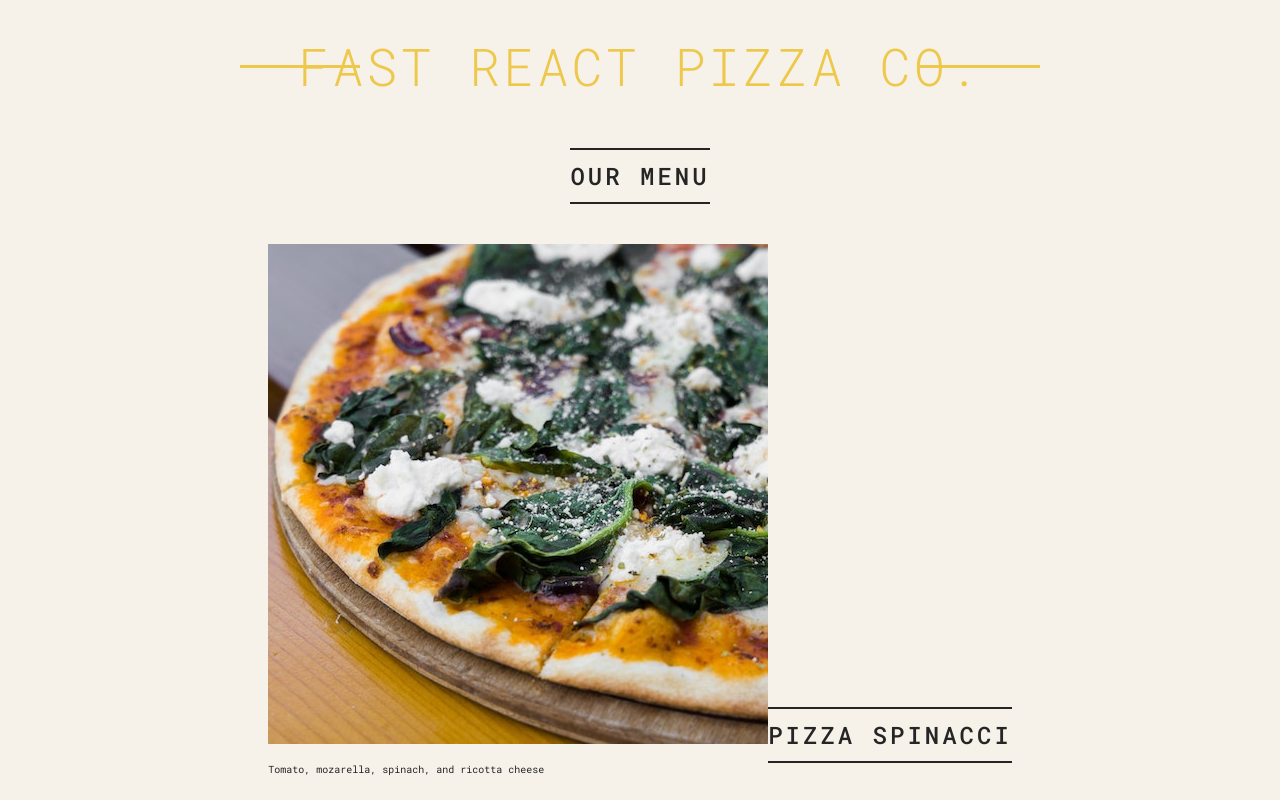
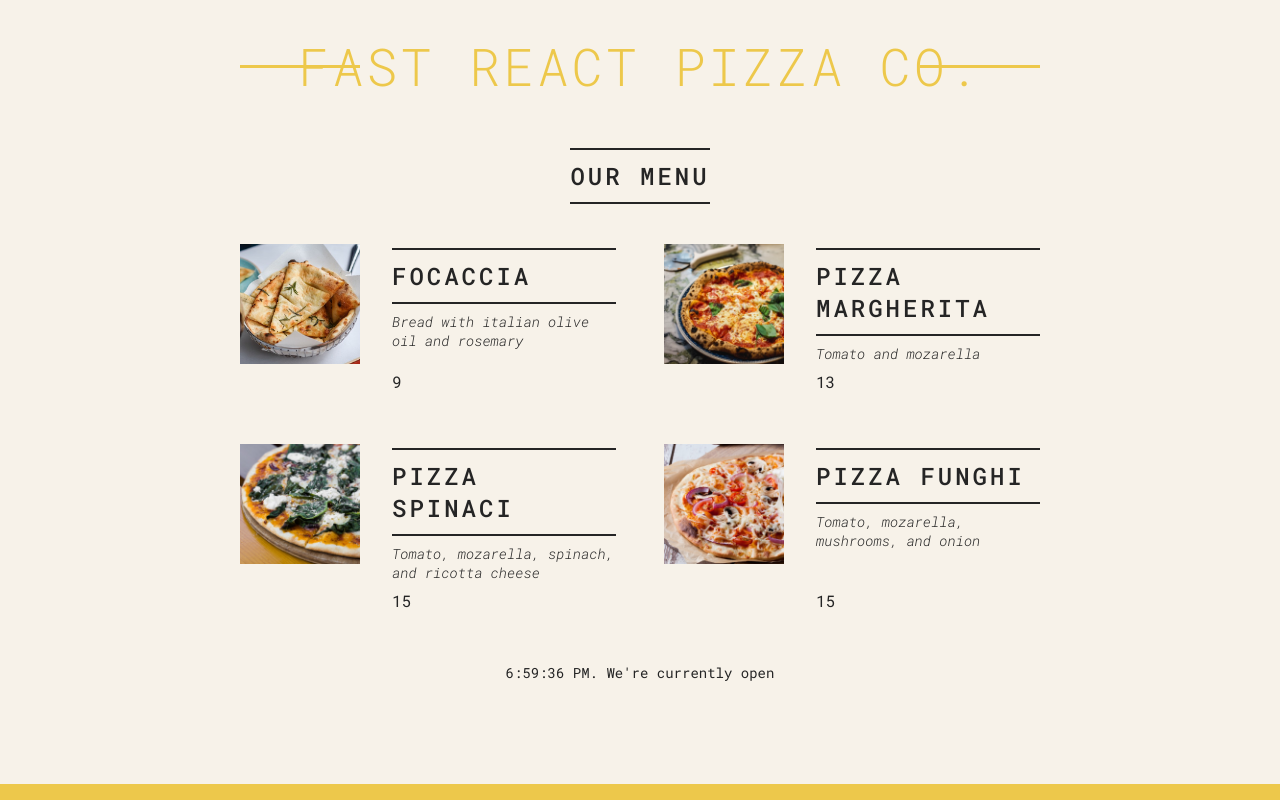
Before and after one commit to Shubhamm310320/pizza-menu, a React (Create React App) app: page / in a window 1280 px wide. Shown: the top 800 px of the page. Built offline with nearby package versions, Linux system fonts and the light colour scheme; the HTML template or start-up script is replaced by a standard one.

Commit message:
first challenge complete

```diff
--- /dev/null
+++ b/src/Challenges/1/challenge1.js
@@ -0,0 +1,63 @@
+import React from "react";
+import ReactDOM from "react-dom/client";
+import "./style.css";
+
+export default function App() {
+  return (
+    <div className="card">
+      <Avatar />
+      <div className="data">
+        <Intro />
+        {/* Should contain one Skill component
+        for each web dev skill that you have,
+        customized with props */}
+        <SkillList />
+      </div>
+    </div>
+  );
+}
+
+function Avatar() {
+  return (
+    <img
+      className="avatar"
+      src={require("./jonas.jpeg")}
+      alt="Jonas Schmedtmann"
+    />
+  );
+}
+
+function Intro() {
+  return (
+    <div>
+      <h1 style={{ fontSize: "24px", fontWeight: 700 }}>Jonas Schmedtmann</h1>
+      <p style={{ fontSize: "14px", fontWeight: 500 }}>
+        Full-stack web developer and teacher at Udemy. When not coding or
+        preparing a course, I like to play board games, to cook (and eat), or
+        just enjoy the portuguese sun at beach.
+      </p>
+    </div>
+  );
+}
+
+function SkillList() {
+  return (
+    <div className="skill-list">
+      <Skill skill="HTML+CSS" bgcolor="blue" emoji="💪" />
+      <Skill skill="JavaScript" bgcolor="yellow" emoji="💪" />
+      <Skill skill="Web Design" bgcolor="lightgreen" emoji="💪" />
+      <Skill skill="Git and GitHub" bgcolor="orangered" emoji="👍" />
+      <Skill skill="React" bgcolor="skyblue" emoji="💪" />
+      <Skill skill="Svelte" bgcolor="red" emoji="👶" />
+    </div>
+  );
+}
+
+function Skill(prop) {
+  return (
+    <div style={{ backgroundColor: `${prop.bgcolor}` }} className="skill">
+      <h3>{prop.skill}</h3>
+      <span>{prop.emoji}</span>
+    </div>
+  );
+}
--- /dev/null
+++ b/src/Challenges/1/style.css
@@ -0,0 +1,54 @@
+@import url("https://fonts.googleapis.com/css2?family=IBM+Plex+Mono:wght@300;400;500&display=swap");
+
+* {
+  margin: 0;
+  padding: 0;
+  box-sizing: border-box;
+}
+
+body {
+  font-family: "IBM Plex Mono", sans-serif;
+  background-color: #f7f7f7;
+}
+
+h1 {
+  margin-bottom: 12px;
+}
+
+.card {
+  width: 450px;
+  margin: 40px;
+  border: 4px solid #222;
+}
+
+.card::after {
+  content: "";
+  display: block;
+}
+
+.avatar {
+  width: 100%;
+  display: block;
+}
+
+.data {
+  padding: 32px;
+  padding-top: 24px;
+}
+
+.skill-list {
+  list-style: none;
+  display: flex;
+  flex-wrap: wrap;
+  gap: 8px;
+  margin-top: 16px;
+}
+
+.skill {
+  padding: 2px 12px;
+  border-radius: 5px;
+  display: flex;
+  align-items: center;
+  gap: 8px;
+  font-weight: 500;
+}
--- a/src/index.js
+++ b/src/index.js
@@ -1,6 +1,7 @@
 import React from "react";
 import ReactDOM from "react-dom/client";
 import "./index.css";
+// import App from "./Challenges/1/challenge1";
 
 const pizzaData = [
   {
@@ -69,9 +70,12 @@ function Menu() {
   return (
     <main className="menu">
       <h2>Our Menu</h2>
-      <Pizza />
-      <Pizza />
-      <Pizza />
+      <div className="pizzas">
+        <Pizza pizza={pizzaData[0]} />
+        <Pizza pizza={pizzaData[1]} />
+        <Pizza pizza={pizzaData[2]} />
+        <Pizza pizza={pizzaData[3]} />
+      </div>
     </main>
   );
 }
@@ -92,12 +96,15 @@ function Footer() {
   );
 }
 
-function Pizza() {
+function Pizza({ pizza }) {
   return (
-    <div>
-      <img src="pizzas/spinaci.jpg" alt="Pizza Spinacci" />
-      <h2>Pizza Spinacci</h2>
-      <p>Tomato, mozarella, spinach, and ricotta cheese</p>
+    <div className="pizza">
+      <img src={pizza.photoName} alt={pizza.name} />
+      <div>
+        <h2>{pizza.name}</h2>
+        <p>{pizza.ingredients}</p>
+        <span>{pizza.price + 3}</span>
+      </div>
     </div>
   );
 }
```
Also changed, not shown: src/Challenges/1/jonas.jpeg (added).
